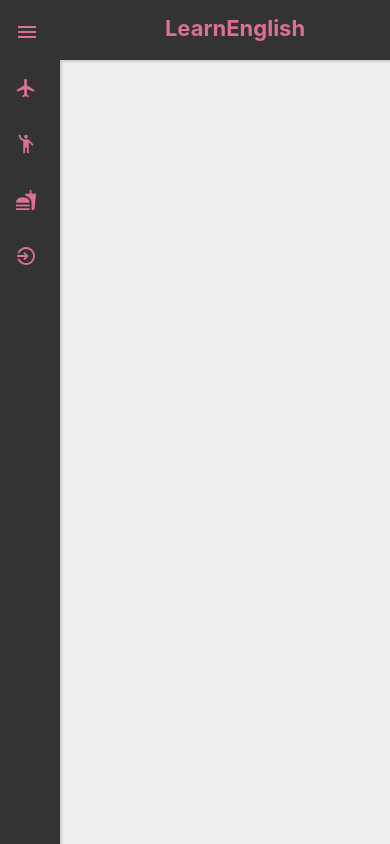
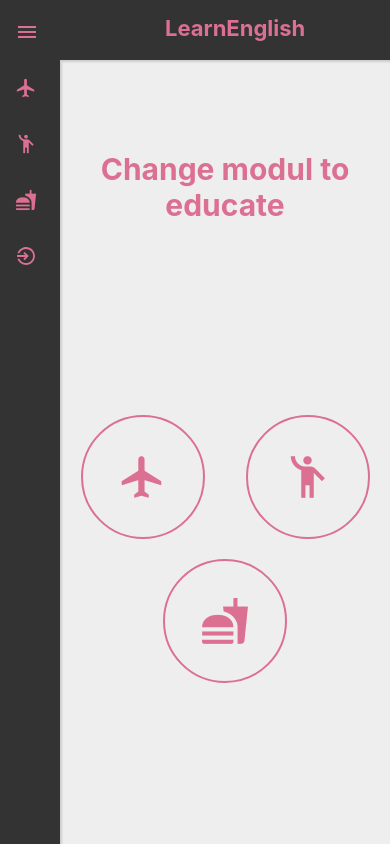
Before and after one commit to bergmaner/learnenglish, a React (Create React App) app: page /education in a window 390 px wide. Built offline with nearby package versions, Linux system fonts and the light colour scheme; no server answers.

Commit message:
education make responsive and create new pages

```diff
--- a/src/App.js
+++ b/src/App.js
@@ -14,6 +14,8 @@
 import ResponsiveNavbar from './layout/ResponsiveNavbar';
 import useAuthUser from './hooks/useAuthUser';
 import Account from './features/auth/Account';
+import Home from './pages/Home';
+import ChangeModul from './pages/ChangeModul';
 import './App.css';
 
 function App() {
@@ -55,23 +57,27 @@
       <ResponsiveNavbar
       navLinks = {navLinks}
       background = '#333333'
-      hoverBackground = '#888'
+      hoverBackground = 'rgba(219, 112, 147,0.2)'
       linkColor = 'palevioletred'
       ></ResponsiveNavbar>
       <div className = "App">
       <Switch>
-        <Route exact path = "/"></Route>
-        <Route path = "/login" component = {Login}></Route>
+        <Route exact path = "/" component = { Home }></Route>
+        <Route path = "/login">
+        {currentUser ? <Redirect to={{pathname: "/"}} /> : <Login/>}
+        </Route>
         {
           //3 Routy do rozbudowy bazy w przyszłości możliwe, że będzie panel Admina w którym będzie do nich dostęp tylko z poziomu administracji
         }
 
-        <Route path = "/createEducation" component = {NewEducation}></Route>
-        <Route path = "/createQuestion" component = {NewQuestion}></Route>
-        <Route path = "/createInteractiveQuestion" component = {NewInteractiveQuestion}></Route>
+        <Route path = "/createEducation" component = { NewEducation }></Route>
+        <Route path = "/createQuestion" component = { NewQuestion }></Route>
+        <Route path = "/createInteractiveQuestion" component = { NewInteractiveQuestion }></Route>
         <PrivateRoute path = "/account"><Account/></PrivateRoute>
-        <Route path = "/excercise/:modul" component = {Excercise}></Route>
-        <Route path = "/education/:modul" component = {Education}></Route>
+        <Route exact path = "/excercise/"> <ChangeModul navLinks = {navLinks} type = "excercise"/> </Route>
+        <Route exact path = "/education/"> <ChangeModul navLinks = {navLinks} type = "education"/> </Route>
+        <Route path = "/excercise/:modul" component = { Excercise }></Route>
+        <Route path = "/education/:modul" component = { Education }></Route>
       </Switch>
       </div>
     </Router>
--- a/src/components/ProgressBar/index.js
+++ b/src/components/ProgressBar/index.js
@@ -10,7 +10,7 @@
 
     const ProgressDone = styled.div`
 	background: #CA6082;
-	transition: all 1s;
+	transition: all 0.4s;
 	box-shadow: 0 1px 1px -3px palevioletred, 0 1px 3px #333;
 	border-radius: 20px;
 	color: #fff;
--- a/src/features/education/Education.js
+++ b/src/features/education/Education.js
@@ -1,7 +1,14 @@
 import React, { useEffect } from 'react';
 import { useHistory } from 'react-router-dom';
 import { useSelector, useDispatch } from 'react-redux';
-import { selectActiveWord, selectWords, next ,prev,fetchEducationAsync } from './educationSlice';
+import {
+  selectActiveWord,
+  selectWords,
+  next,
+  prev,
+  fetchEducationAsync,
+  goTo
+  } from './educationSlice';
 import { restart } from '../excercise/excerciseSlice';
 import ProgressBar from '../../components/ProgressBar';
 import styled from 'styled-components';
@@ -9,19 +16,67 @@
 import { Pagination, PaginationItem } from '@material-ui/lab';
 import{ useParams } from "react-router-dom";
 
+const ImageWithPagination = styled.div`
+
+display: flex;
+flex-direction: row;
+align-items: center;
+@media screen and (max-width: 959px)
+{
+height: 380px;
+width:100%;
+}
+  @media screen and (max-width: 759px)
+{
+  height: 360px;
+  display: flex;
+  flex-direction: column;
+  align-items: center;
+  justify-content: space-between;
+}
+@media screen and (max-width: 559px)
+{
+  height:300px;
+}
+`;
+const StyledPaginationItem = styled.div`
+  margin: 2px 10px;
+  width: 200px;
+  display: flex;
+  flex-direction: row;
+  align-items: flex-start;
+  @media screen and (max-width: 759px)
+{
+  width: auto;
+  margin: 0;
+}
+
+`;
 
 const CirclePagination = styled(Pagination)`
 &&
 {
-  width:200px;
+  padding: 0 50px;
+  @media screen and (max-width: 759px)
+    {
+      padding: 10px 0px;
+    }
   ul{
     display:flex;
     flex-direction:column;
+    @media screen and (max-width: 759px)
+    {
+      display: flex;
+      flex-direction: row;
+      align-items: center;
+    }
   }
 
   & .MuiPaginationItem-ellipsis
   {
     color : palevioletred;
+    opacity : 1;
+    font-weight:700;
     font-size : 18px;
   }
   & .Mui-selected
@@ -60,34 +115,105 @@
 }
 `;
 
+const PaginationText = styled.div`
+margin: 0 5px;
+text-align : left;
+@media screen and (max-width: 759px)
+{
+  display:none;
+}
+`;
+
 const Content = styled.div`
 display:flex;
-flex-direction:rows;
+flex-direction: row;
 align-items : center;
-height:400px;
 width:100%;
 justify-content: space-around;
+box-sizng:border-box;
+padding-bottom: 5px;
+@media screen and (max-width: 959px)
+{
+  flex-direction: column;
+  min-height:440px;
+  width: 100%;
+  justify-content: space-around;
+}
 `;
 
 const Examples = styled.div`
-font-size : 18px;
+font-size : 17px;
 text-align : left;
 padding: 0 15px;
-height:100%;
+padding-top:60px;
+display: flex;
+flex-direction: column;
+justify-content: flex-start;
+height:400px;
+box-sizing: border-box;
+@media screen and (max-width: 959px)
+{
+  padding-top: 0;
+  height: 90px;
+  width: calc(100%-15px);
+}
+@media screen and (max-width: 759px)
+{
+  font-size:16px;
+  padding-top: 0;
+  height: 100px;
+}
+@media screen and (max-width: 559px)
+{
+  font-size:14px;
+  height: 120px;
+}
 `;
 
 const WordImage = styled.img`
 width: 350px;
+@media screen and (max-width: 959px)
+{
+  width: 300px;
+}
 @media screen and (max-width: 759px)
 {
-  width:250px;
+  width: 250px;
+}
+@media screen and (max-width: 559px)
+{
+  width: 230px;
+}
+`;
+
+const WordText = styled.div`
+color : #c7c7c7;
+font-size:21px;
+margin:5px;
+@media screen and (max-width: 759px)
+{
+  font-size:16px;
 }
 `;
 
 const WordContent = styled.div`
-color : #c7c7c7;
-font-size:21px;
-margin:5px;
+width:400px;
+@media screen and (max-width: 959px)
+{
+  display: flex;
+  flex-direction: column;
+  align-items:center;
+  padding:top: 50px;
+  justify-content: space-between;
+  height: 340px;
+  width: 100%;
+  box-sizing: border-box;
+}
+@media screen and (max-width: 559px)
+{
+  height:268px;
+}
+
 `;
 
 const ExcerciseBtn = styled(Button)`
@@ -96,6 +222,9 @@
     color: #fff;
     display:inline-block;
     background: #CA6082;
+    padding:2px;
+    height:auto;
+    padding:5px 8px;
     font-size: 14px;
     border-radius : 16px;
     &:hover {
@@ -108,15 +237,16 @@
 `;
 
 const Progress = styled.div`
-width:80%;
+width: 90%;
+font-size: 20px;
 `;
 
 const ArrowNavigation = styled.div`
-width:100%;
-display:flex;
+width: 100%;
+display: flex;
+align-items: center;
 flex-direction: row;
-justify-content: center;
-align-items: center
+justify-content: space-around;
 `;
 
 const Prev = styled.div`
@@ -133,6 +263,9 @@
   background-color: #ccc;
   color: #222;
 }`;
+
+const Example = styled.div`
+`;
 
 const Item = styled.div`
 flex: 1 0 21%;
@@ -161,8 +294,7 @@
     const activeWord = useSelector(selectActiveWord);
     const history = useHistory();
     const dispatch = useDispatch();
-    const {modul} = useParams();
-
+    const { modul } = useParams();
     useEffect( () =>
      {
       console.log(modul);
@@ -175,27 +307,42 @@
       history.push(`/excercise/${modul}`);
     }
 
+    const updateActualWord = (item) =>
+    {
+     if(item >= 0 && item <= words.length) dispatch(goTo(item));
+    }
+
 
     return (
-        <React.Fragment>
-          {words.length > 0 && <>
+        <div style = {{width: '100%',minHeight: 'calc(100vh - 60px)',display:'flex',flexDirection:'column',alignItems: 'center',justifyContent: 'space-between'}}>
+         {words.length > 0 && <>
           <Progress>
           <Counter>{`${activeWord + 1} / ${words.length}`}</Counter>
             <ProgressBar style ={{ width:`${((activeWord + 1) / words.length) *100}%`}}></ProgressBar>
           </Progress>
           <Content>
+          <ImageWithPagination>
             <CirclePagination renderItem={(item) => (
-                <div style = {{ margin:'2px 10px', width : '200px',display:'flex',flexDirection : 'row',alignitems : 'flex-start' }}><PaginationItem {...item} /><div style = {{margin: '0 5px',textAlign : 'left'}}>{item.page-1 !== -1 ?words[item.page-1].translation : ''}</div></div>
+                <StyledPaginationItem onClick = { () => updateActualWord(item.page-1) }>
+                  <PaginationItem {...item} />
+                  <PaginationText>
+                    {item.page-1 !== -1 ? words[item.page-1].translation : ''}
+                  </PaginationText>
+                </StyledPaginationItem>
               )} page = {activeWord + 1} count={words.length} hidePrevButton hideNextButton />
-          <div style= {{width :'400px'}}>
+          <WordContent>
           <WordImage src ={words[activeWord].image}/>
-          <WordContent>{words[activeWord].content} - {words[activeWord].translation}</WordContent>
-          </div>
+          <WordText>{words[activeWord].content} - {words[activeWord].translation}</WordText>
+          </WordContent>
+          </ImageWithPagination>
           <Examples>
+            <Example>
             <span style = {{color : 'palevioletred',fontWeight:700}}>Examples</span>
-            <br/><br/>
-          <span style= {{fontWeight:700}}>{words[activeWord].exampleTranslation}</span> - {words[activeWord].example}
+            <br/>
+              <span style= {{fontWeight:700}}>{words[activeWord].exampleTranslation}</span> - {words[activeWord].example}
+              </Example>
           </Examples>
+
           </Content>
           <ArrowNavigation>
           <Item><Prev onClick = { () => dispatch(prev()) }>&#8249;</Prev></Item>
@@ -203,7 +350,8 @@
           <Item><Next onClick = { () => dispatch(next()) }>&#8250;</Next></Item>
           </ArrowNavigation>
           </>}
-        </React.Fragment>
+
+        </div>
       );
 }
 
--- a/src/features/excercise/newInteractiveQuestion.js
+++ b/src/features/excercise/newInteractiveQuestion.js
@@ -66,7 +66,7 @@
 
   const onSubmit = async values => {
 
-   values.interactiveQuestions.map(int => {int.difficulty = Number(int.difficulty)});
+   values.interactiveQuestions.map(int => { int.difficulty= Number(int.difficulty) });
 
     if(exists)
     {
@@ -112,8 +112,8 @@
               inputProps={{ 'aria-label': `pytanie ${q+1}` }}
             />
               <Input
+          name={`interactiveQuestions[${q}].difficulty`}
           inputRef={register()}
-          name={`questions[${q}].difficulty`}
           placeholder={`Trudność`}
           type = 'number'
           inputProps={{ 'aria-label': `difficulty` }}
--- a/src/features/excercise/newQuestion.js
+++ b/src/features/excercise/newQuestion.js
@@ -66,7 +66,7 @@
 
   const onSubmit = async values =>
    {
-    values.questions.map( question => {question.correctAnswer = Number(question.correctAnswer)}).correctAnswer = Number(values.questions[0].correctAnswer);
+    values.questions.map( question => {question.correctAnswer = Number(question.correctAnswer)});
     values.questions.map(question => {question.difficulty = Number(question.difficulty)});
     if(exists)
     {
--- a/src/layout/ResponsiveNavbar/index.js
+++ b/src/layout/ResponsiveNavbar/index.js
@@ -55,19 +55,21 @@
 }
 `;
 
-const SiteName = styled.div`
+const SiteName = styled(Link)`
 font-size: 22px;
 font-weight:bold;
+text-decoration: none;
 margin-block-start:0;
 margin-block-end:0;
 padding-inline-start: 30px;
 padding: 10px;
 @media screen and (max-width: 759px)
 {
-  width: calc(100% - 60px);
+  padding: 10px 0px;
   text-align : center;
-  position:fixed;
-  left:60px;
+  position: fixed;
+  width: 130px;
+  left: calc(50% - 30px);
   top: 5px;
 }
 `;
@@ -131,21 +133,21 @@
         <ResponsiveToolbar style={{ background: background }}>
             <NavList style={{ background: background }} className = {navOpen ? 'active' : ''}>
              <MenuIcon onClick = {() => setNavOpen(!navOpen)} >
-               <Icon style={{color:linkColor}}>menu</Icon>
+               <Icon style={{color: linkColor}}>menu</Icon>
              </MenuIcon>
-        <SiteName style={{color:linkColor}}>LearnEnglish</SiteName>
+        <SiteName style={{color: linkColor}} to = {`/`}>LearnEnglish</SiteName>
             <Menu>
     {navLinks.map((link,index) =>
     <ListItem
-     key = {index}
-     onMouseEnter = {()=> setHoverIndex(index)}
-     onMouseLeave = {() => setHoverIndex(-1)}
+     key = { index }
+     onMouseEnter = { ()=> setHoverIndex(index) }
+     onMouseLeave = { () => setHoverIndex(-1) }
      style = {{background: hoverIndex === index ? hoverBackground : '', cursor:'pointer'}}>
-        <StyledLink style = {{color:linkColor}} to = {`/education/${link.text}`}>{link.text }<Icon style={{fontSize:22,marginRight:10}}>{link.icon}</Icon></StyledLink>
+        <StyledLink style = {{color: linkColor}} to = {`/education/${link.text}`}>{link.text }<Icon style={{fontSize:22,marginRight:10}}>{link.icon}</Icon></StyledLink>
     </ListItem>)}
     <ListItem
-      onMouseEnter = {()=> setHoverIndex(navLinks.length)}
-      onMouseLeave = {() => setHoverIndex(-1)}
+      onMouseEnter = { () => setHoverIndex(navLinks.length) }
+      onMouseLeave = { () => setHoverIndex(-1) }
       style = {{background: hoverIndex === navLinks.length ? hoverBackground : '', cursor:'pointer'}}>
       {currentUser ?
        <StyledLink onClick = { () => handleLogOut() } to = '/login' style = {{color:linkColor}}>Wyloguj<IoMdLogOut style={{fontSize:22,marginRight:10}}/></StyledLink >
--- /dev/null
+++ b/src/pages/ChangeModul.js
@@ -0,0 +1,76 @@
+import React from 'react';
+import styled from 'styled-components';
+import { Button } from '@material-ui/core';
+import { useHistory } from 'react-router-dom';
+import Icon from '@material-ui/core/Icon';
+
+const Header = styled.div`
+font-size: 30px;
+color: #DB7093;
+font-weight: 700;
+
+@media screen and (max-width: 559px)
+{
+    font-size: 30px;
+}
+
+
+`;
+
+const CircleButton = styled(Button)`
+&&
+{
+    padding: 50px;
+    border: 2px solid #DB7093;
+    color: #DB7093;
+    font-weight: 700;
+    margin: 10px;
+    border-radius: 100%;
+    &:hover
+    {
+        background: #DB7093;
+        color: #fff;
+    }
+    @media screen and (max-width: 759px)
+    {
+
+        padding: 45px;
+    }
+    @media screen and (max-width: 559px)
+{
+
+    padding: 35px;
+}
+}
+`;
+
+const ModulsContainer = styled.div`
+display: flex;
+align-items: center;
+flex-flow: row wrap;
+justify-content: space-around;
+margin-bottom: 60px;
+`;
+
+const ChangeModul = ({ navLinks, type }) =>
+{
+
+    const history = useHistory();
+
+    const historyPush = (path) =>
+    {
+        history.push(path);
+    }
+    return(
+        <div style = {{height: 'calc(100vh - 60px)',display: 'flex', justifyContent: 'space-around',flexDirection: 'column'}} >
+            <Header>Change modul to { type === 'education' ? "educate" : "excercise" }</Header>
+           <ModulsContainer>
+               {navLinks.map( (link,index) =>
+                <CircleButton key = { index } onClick = { () => historyPush(`/${type}/${link.text}`) }><Icon style = {{  fontSize: '50px'}}>{link.icon}</Icon></CircleButton>
+            )}
+            </ModulsContainer>
+        </div>
+    );
+}
+
+export default ChangeModul;
--- /dev/null
+++ b/src/pages/Home.js
@@ -0,0 +1,42 @@
+import React from 'react';
+import styled from 'styled-components';
+import { Button } from '@material-ui/core';
+import { useHistory } from 'react-router-dom';
+
+const MainButton = styled(Button)`
+&&
+{
+    width: 50vw;
+    display: block;
+    padding: 15px;
+    border: 2px solid #DB7093;
+    color: #DB7093;
+    font-weight: 700;
+    margin: 5px 0;
+    border-radius: 9px;
+    &:hover
+    {
+        background: #DB7093;
+        color: #fff;
+    }
+}
+`;
+
+const Home = () =>
+{
+
+    const history = useHistory();
+
+    const historyPush = (path) =>
+    {
+        history.push(path);
+    }
+    return(
+        <div>
+            <MainButton onClick = { () => historyPush('/education') }>Educate</MainButton>
+            <MainButton onClick = { () => historyPush('/excercise') }>Excercise</MainButton>
+        </div>
+    );
+}
+
+export default Home;
```
Also changed, not shown: src/features/education/educationSlice.js (+13 -5 lines).
